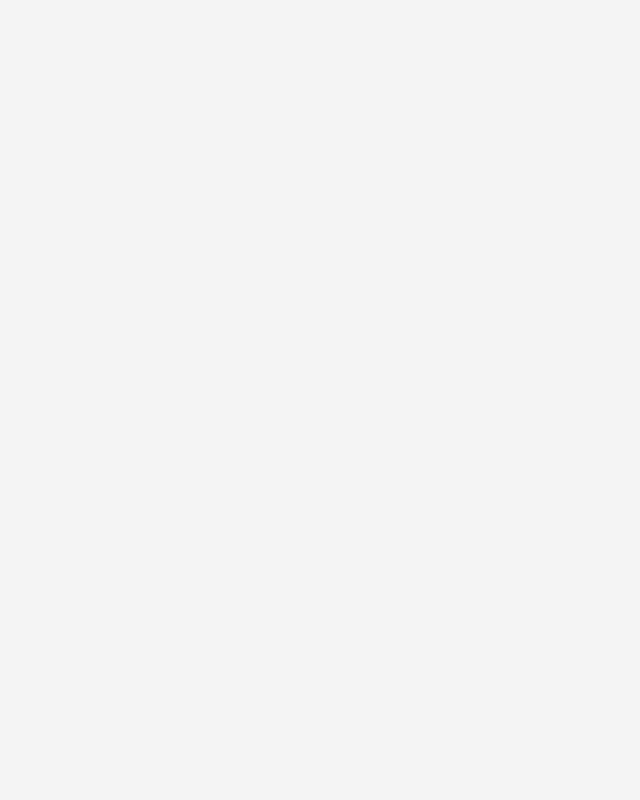
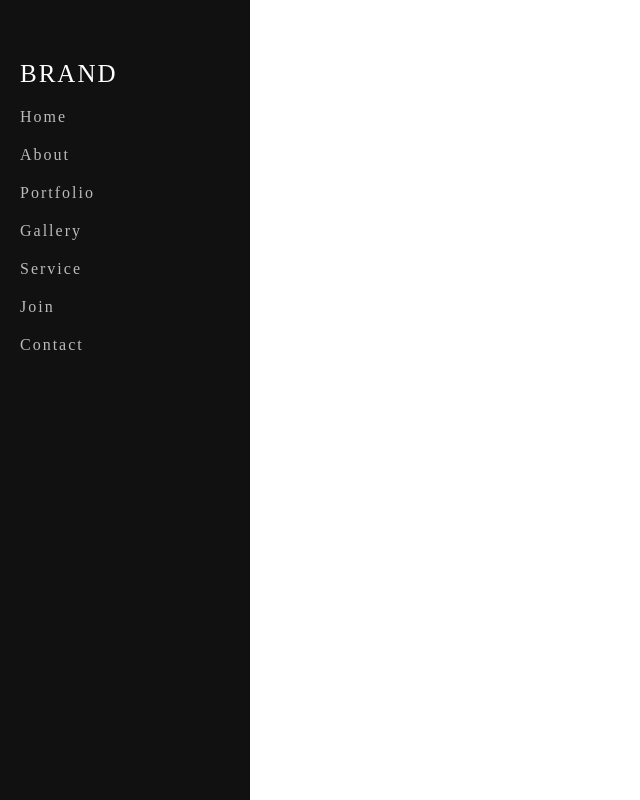
Before and after one commit to Yeraldsb/VilaVeina, a React (Create React App) app in the folder vilaveina-front/: page /side in a window 1280 px wide. Shown: the whole page, without its empty margins (0-640 px from the left). Built offline with nearby package versions, Linux system fonts and the light colour scheme.

Commit message:
sidebar base design

```diff
--- a/vilaveina-front/src/componentes/footer/footer.css
+++ b/vilaveina-front/src/componentes/footer/footer.css
@@ -1,6 +1,3 @@
-*{
-    background-color: var(--grey-color);
-}
 
 
 :root{
--- a/vilaveina-front/src/componentes/sideBarUser/SideBarUser.jsx
+++ b/vilaveina-front/src/componentes/sideBarUser/SideBarUser.jsx
@@ -1,16 +1,17 @@
 import React from 'react'
+import "./sideBarUser.css"
 
 export default function SideBarUser(){
     return(
-        <div className="sideBar">
-            <div className="sideBarWrapper">
-                <div className="sideBarMenu">
-                    <ul className="sideBarList">
-
-                    </ul>
-                </div>
-            </div>
-
+        <div className="sidebar">
+            <h1>Brand</h1>
+            <a href="">Home</a>
+            <a href="">About</a>
+            <a href="">Portfolio</a>
+            <a href="">Gallery</a>
+            <a href="">Service</a>
+            <a href="">Join</a>
+            <a href="">Contact</a>
         </div>
     )
 }
--- a/vilaveina-front/src/componentes/sideBarUser/sideBarUser.css
+++ b/vilaveina-front/src/componentes/sideBarUser/sideBarUser.css
@@ -0,0 +1,42 @@
+body{
+    margin: 0;
+    padding: 0;
+}
+
+.sidebar{
+    position: fixed;
+    width: 250px;
+    top:0;
+    left: 0;
+    bottom: 0;
+    background: #111;
+    padding-top: 50px;
+}
+
+.sidebar h1{
+    display: block;
+    padding: 10px 20px;
+    color: #fff;
+    text-decoration: none;
+    font-family: "Rubik";
+    letter-spacing: 2px;
+    font-weight: 400;
+    margin: 0;
+    font-size: 25px;
+    text-transform: uppercase;
+}
+
+.sidebar a{
+    display: block;
+    padding: 10px 20px;
+    color: #bbb;
+    text-decoration: none;
+    font-family: "Rubik";
+    letter-spacing: 2px;
+}
+
+.sidebar a:hover{
+    color: #fff;
+    margin-left: 20px;
+    transition: 0.4s;
+}
```
